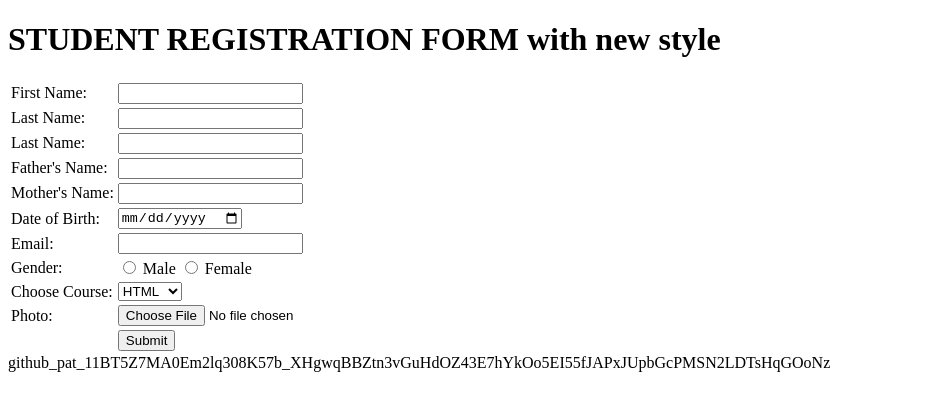
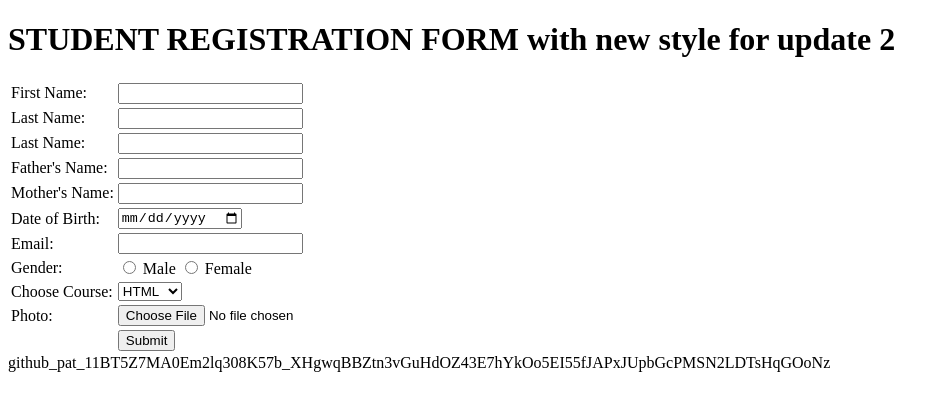
Before and after one commit to sharmaaman52/git_repo, a plain HTML site: page index.html in a window 1280 px wide. Shown: the whole page, without its empty margins (0-949 px from the left). Drawn offline with Linux system fonts and the light colour scheme.

Commit message:
Update index.html

```diff
--- a/index.html
+++ b/index.html
@@ -4,7 +4,7 @@
 <title>HTML FORM</title>
 </head>
 <body>
-<h1> STUDENT REGISTRATION FORM with new style </h1>
+<h1> STUDENT REGISTRATION FORM with new style for update 2 </h1>
 <form name="myform" action=" "method="">
 <table>
 <tr> <td> First Name: </td><td> <input type="text" name="fname" size=""></td>
```
